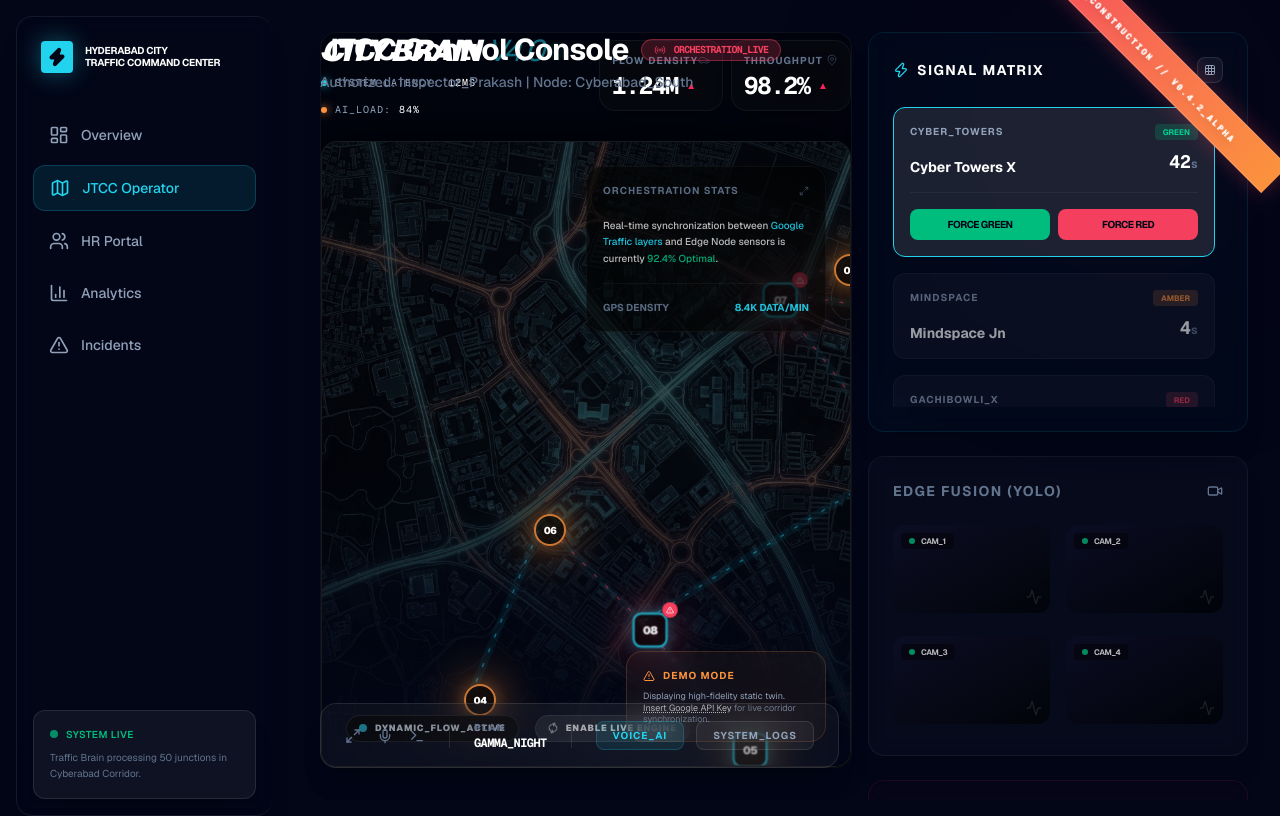
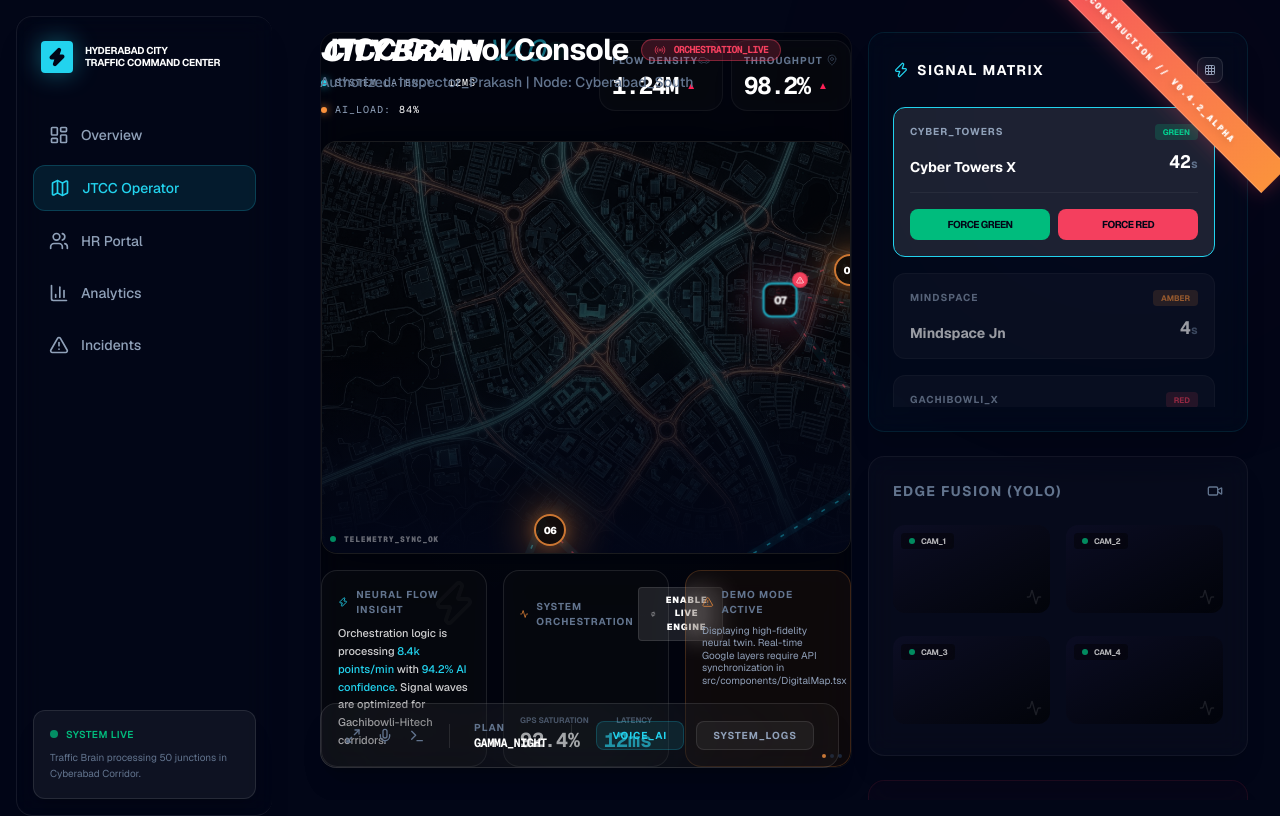
Before and after one commit to shreekrithi1/hydtraffic, a Next.js app: page /jtcc in a window 1280 px wide. Built offline with nearby package versions, Linux system fonts and the light colour scheme.

Commit message:
Relocate Map HUD below view and enhance visual extravaganza

```diff
--- a/src/components/DigitalMap.tsx
+++ b/src/components/DigitalMap.tsx
@@ -11,7 +11,8 @@ import {
   Zap,
   Navigation2,
   Maximize2,
-  RefreshCcw
+  RefreshCcw,
+  Activity
 } from "lucide-react";
 
 const GOOGLE_MAPS_API_KEY = ""; // USER: INSERT API KEY HERE
@@ -188,53 +189,82 @@ export default function DigitalMap() {
           </motion.div>
         ))}
 
-        {/* Tactical HUD Overlays */}
-        <div className="absolute top-6 right-6 flex flex-col gap-3 pointer-events-none p-4 glass-panel bg-black/60 border-white/5 opacity-90 backdrop-blur-3xl max-w-[240px] z-40">
-           <div className="flex items-center justify-between mb-2">
-              <h4 className="text-[10px] font-bold text-slate-500 uppercase tracking-widest">Orchestration Stats</h4>
-              <Maximize2 size={10} className="text-slate-600" />
-           </div>
-           <p className="text-[10px] text-white/80 leading-relaxed font-medium">
-              Real-time synchronization between <span className="text-accent-cyan">Google Traffic layers</span> and Edge Node sensors is currently <span className="text-emerald-500">92.4% Optimal</span>.
-           </p>
-           <div className="h-px bg-white/5 my-1" />
-           <div className="flex justify-between items-center text-[10px] font-bold text-slate-500 uppercase">
-              <span>GPS Density</span>
-              <span className="text-accent-cyan">8.4k data/min</span>
+        {/* Minimalist Map Status Footer (Only critical status) */}
+        <div className="absolute bottom-2 left-2 flex items-center gap-2 pointer-events-none z-40">
+           <div className="w-1.5 h-1.5 rounded-full bg-emerald-500 animate-pulse shadow-[0_0_8px_var(--emerald-500)]" />
+           <span className="text-[8px] font-black text-white/40 uppercase tracking-widest font-mono">Telemetry_Sync_OK</span>
         </div>
       </div>
 
-        <div className="absolute bottom-6 left-6 flex items-center gap-4 z-40">
-           <div className="flex items-center gap-2 bg-black/80 px-3 py-1.5 rounded-full border border-white/10 backdrop-blur-md">
-              <div className="w-2 h-2 rounded-full bg-accent-cyan animate-pulse" />
-              <span className="text-[9px] font-black text-slate-300 uppercase tracking-widest">Dynamic_Flow_Active</span>
+      {/* Robust Tactical Telemetry Hub (Moved below map to avoid obstruction) */}
+      <div className="grid grid-cols-1 md:grid-cols-3 gap-4">
+         <div className="glass-panel p-4 bg-white/2 border-white/10 flex flex-col gap-2 relative overflow-hidden group">
+            <div className="absolute top-0 right-0 p-2 opacity-[0.03] group-hover:opacity-10 transition-opacity"><Zap size={48} /></div>
+            <h4 className="text-[10px] font-bold text-slate-500 uppercase tracking-widest flex items-center gap-2">
+               <Zap className="w-3 h-3 text-accent-cyan" />
+               Neural Flow Insight
+            </h4>
+            <p className="text-[11px] text-white/80 leading-relaxed font-medium">
+               Orchestration logic is processing <span className="text-accent-cyan">8.4k points/min</span> with <span className="text-accent-cyan">94.2% AI confidence</span>. Signal waves are optimized for Gachibowli-Hitech corridors.
+            </p>
          </div>
+
+         <div className="glass-panel p-4 bg-white/2 border-white/10 flex flex-col justify-between gap-4">
+            <div className="flex items-center justify-between">
+               <h4 className="text-[10px] font-bold text-slate-500 uppercase tracking-widest flex items-center gap-2">
+                  <Activity className="w-3 h-3 text-accent-orange" />
+                  System Orchestration
+               </h4>
                <button
                  onClick={() => setIsDemoMode(!isDemoMode)}
-             className="flex items-center gap-2 bg-white/10 hover:bg-white/20 px-3 py-1.5 rounded-full border border-white/10 backdrop-blur-md transition-all text-[9px] font-black text-white uppercase tracking-widest"
+                 className="flex items-center gap-2 bg-white/10 hover:bg-white/20 px-3 py-1.5 rounded border border-white/10 transition-all text-[9px] font-black text-white uppercase tracking-widest active:scale-95"
                >
                   <RefreshCcw size={10} className={isDemoMode ? "animate-spin-slow" : ""} />
                   {isDemoMode ? "Enable Live Engine" : "Switch to Demo Map"}
                </button>
             </div>
+            <div className="flex justify-between items-end">
+               <div className="space-y-1">
+                  <span className="text-[8px] font-bold text-slate-500 uppercase">GPS Saturation</span>
+                  <p className="text-xl font-bold text-white font-mono leading-none">92.4%</p>
+               </div>
+               <div className="space-y-1 text-right">
+                  <span className="text-[8px] font-bold text-slate-500 uppercase">Latency</span>
+                  <p className="text-xl font-bold text-accent-cyan font-mono leading-none">12ms</p>
+               </div>
+            </div>
+         </div>
 
-        {isDemoMode && (
-          <div className="absolute bottom-6 right-6 p-4 glass-panel bg-accent-orange/5 border-accent-orange/20 z-40 max-w-[200px]">
-             <div className="flex items-center gap-2 mb-2">
-                <AlertTriangle size={12} className="text-accent-orange" />
-                <span className="text-[10px] font-bold text-accent-orange uppercase tracking-widest">Demo Mode</span>
+         <div className="glass-panel p-4 bg-accent-orange/5 border-accent-orange/20 flex flex-col gap-2 relative">
+            <div className="flex items-center gap-2">
+               <AlertTriangle size={12} className={isDemoMode ? "text-accent-orange animate-pulse" : "text-white opacity-20"} />
+               <h4 className="text-[10px] font-bold text-slate-500 uppercase tracking-widest">
+                  {isDemoMode ? "Demo Mode Active" : "Production Node"}
+               </h4>
             </div>
-             <p className="text-[9px] text-slate-400 leading-tight">
-               Displaying high-fidelity static twin. <span className="text-white underline decoration-dotted">Insert Google API Key</span> for live corridor synchronization.
+            <p className="text-[10px] text-slate-400 leading-tight">
+               {isDemoMode
+                 ? "Displaying high-fidelity neural twin. Real-time Google layers require API synchronization in src/components/DigitalMap.tsx"
+                 : "Platform is synchronized with live city-brain feeds. All signals are currently under autonomous orchestration."
+               }
             </p>
+            <div className="absolute bottom-2 right-2 flex gap-1">
+               <div className="w-1 h-1 rounded-full bg-accent-orange" />
+               <div className="w-1 h-1 rounded-full bg-slate-800" />
+               <div className="w-1 h-1 rounded-full bg-slate-800" />
             </div>
-        )}
+         </div>
       </div>
 
       <style jsx global>{`
         @keyframes spin-slow { from { transform: rotate(0deg); } to { transform: rotate(360deg); } }
         .animate-spin-slow { animation: spin-slow 8s linear infinite; }
+        .neural-grid {
+          background-image: radial-gradient(circle at 1px 1px, rgba(34,211,238,0.1) 1px, transparent 0);
+          background-size: 30px 30px;
+        }
       `}</style>
     </div>
+
   );
 }
```
Lines whose indentation alone changed are shown as unchanged.
